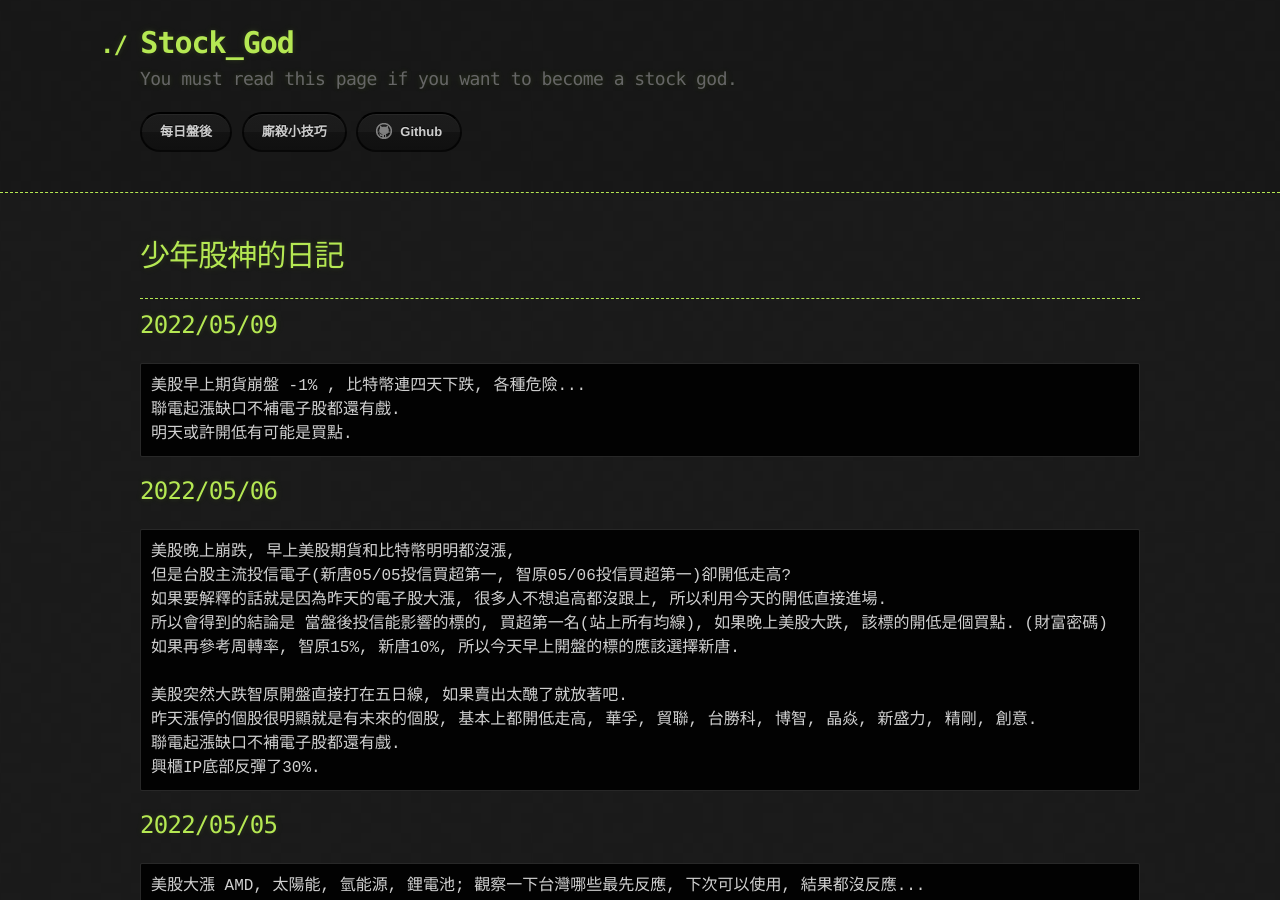
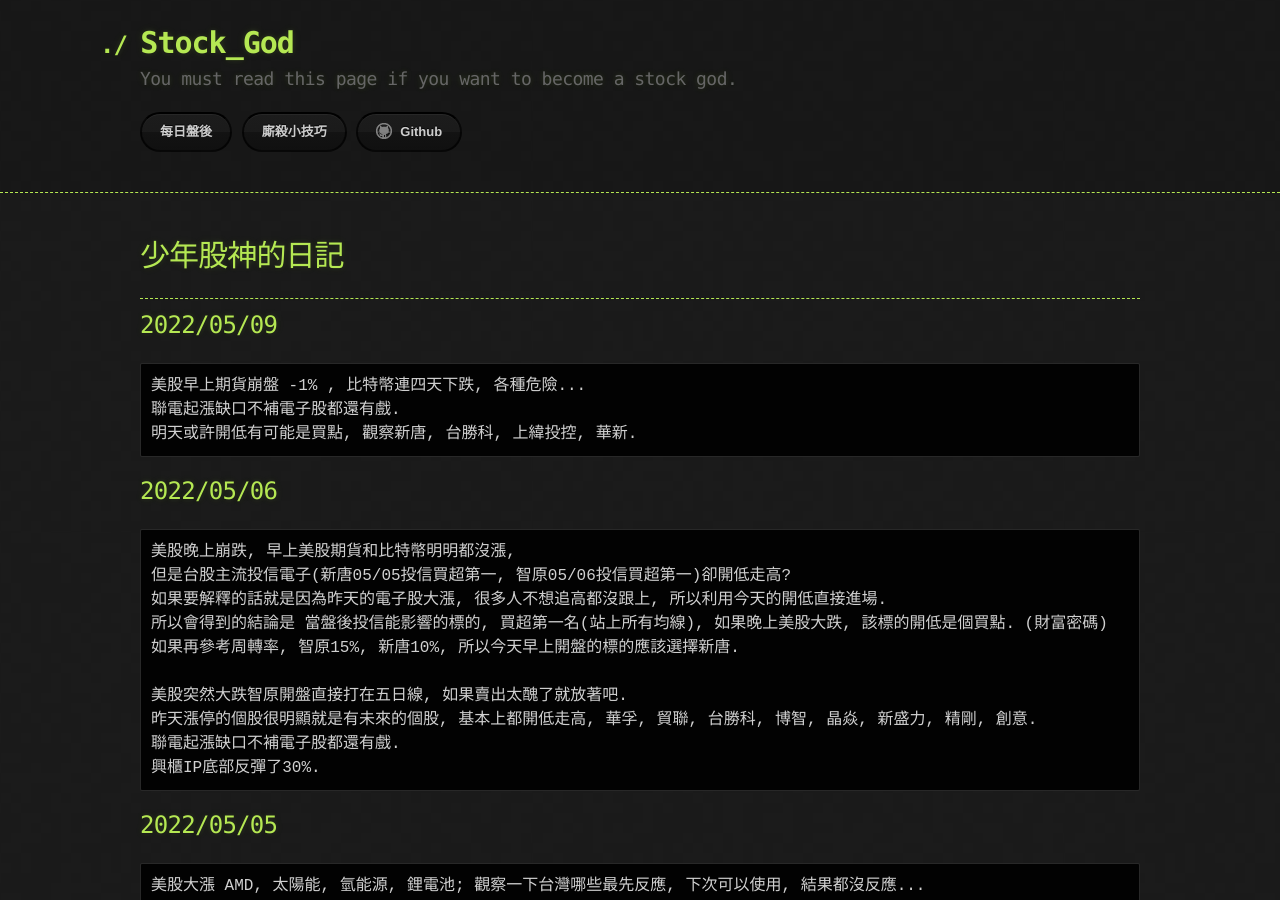
Before and after one commit to lepg5487/Stock_God, a Jekyll site: the page built from index.md, in a window 1280 px wide and 900 px high. Built offline with Jekyll 4.4.1, drawn with Linux system fonts in a browser that asks for light colours; our own code applies the rules of GitHub Pages for plain Markdown files.

Commit message:
Update index.md

````diff
--- a/index.md
+++ b/index.md
@@ -10,7 +10,7 @@ layout: testlayouts
 ```
 美股早上期貨崩盤 -1% , 比特幣連四天下跌, 各種危險...
 聯電起漲缺口不補電子股都還有戲.
-明天或許開低有可能是買點.
+明天或許開低有可能是買點, 觀察新唐, 台勝科, 上緯投控, 華新.
 ```
 
 ## 2022/05/06
````
